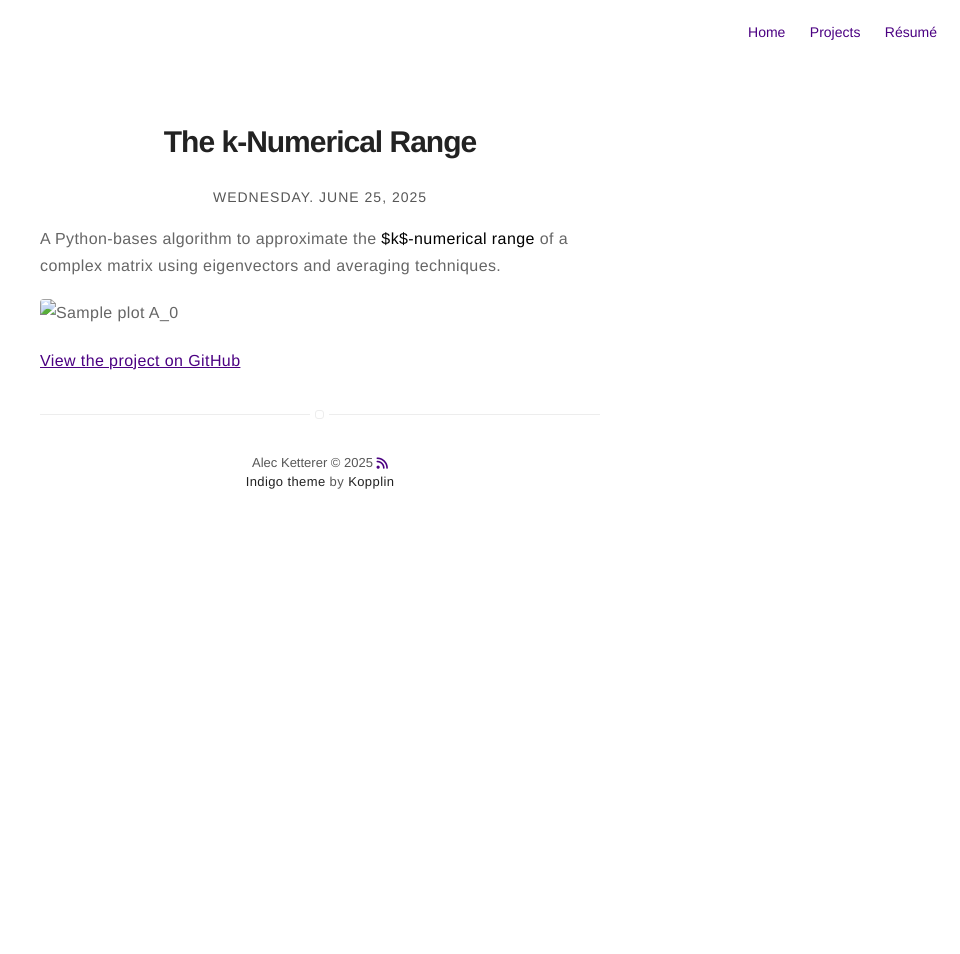
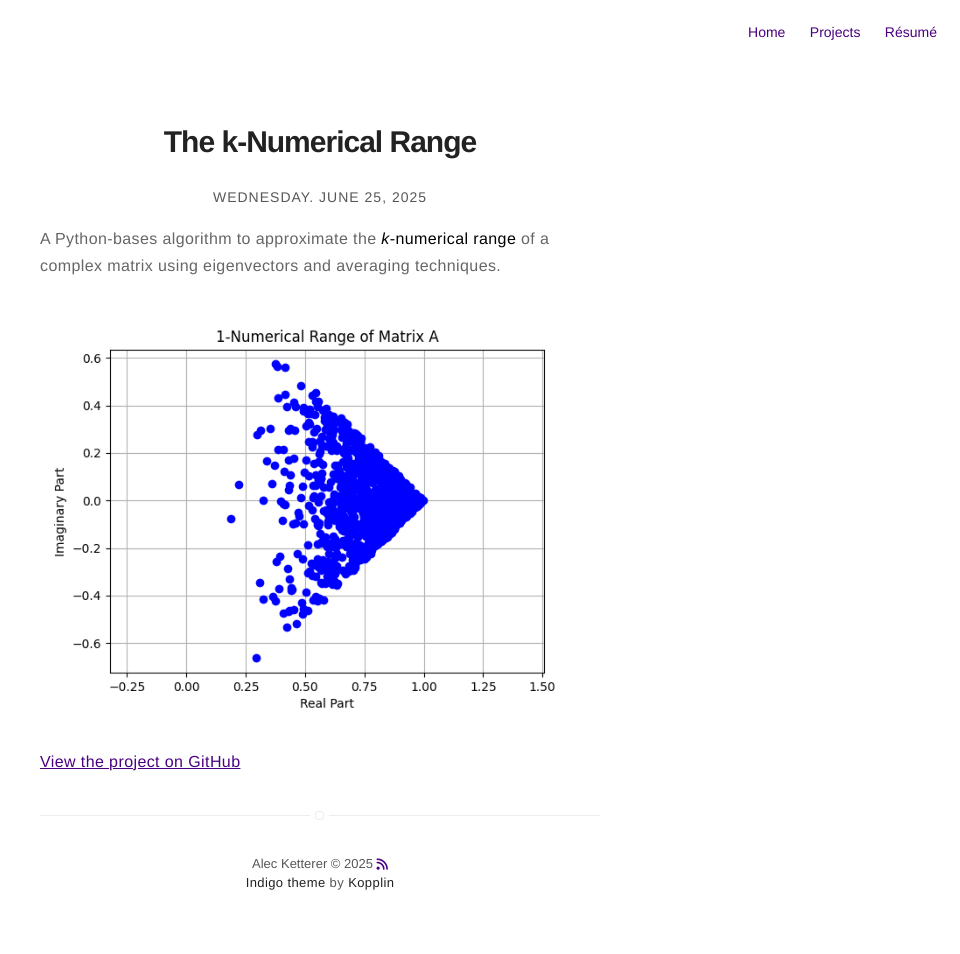
Before and after one commit to Shark-Vortex/Shark-Vortex.github.io, a Jekyll site: the page built from _posts/2025-06-25-k-numerical-range.md, in a window 1280 px wide. Shown: the whole page, without its empty margins (320-1280 px from the left). Built offline with Jekyll 4.4.1, drawn with Linux system fonts in a browser that asks for light colours; nearby versions of some CDN libraries; before the commit the page ends 900 px from its top, so only the background shows below that.

Commit message:
Updated k-numerical-range file

```diff
--- a/_posts/2025-06-25-k-numerical-range.md
+++ b/_posts/2025-06-25-k-numerical-range.md
@@ -5,8 +5,8 @@ projects: true
 hidden: false
 ---
 
-A Python-bases algorithm to approximate the **$k$-numerical range** of a complex matrix using eigenvectors and averaging techniques.
+A Python-bases algorithm to approximate the **<em>k</em>-numerical range** of a complex matrix using eigenvectors and averaging techniques.
 
-![Sample plot A_0](/my_github_pages/assets/images/A_0_Naive_Method.png)
+![Sample plot A_0](/assets/images/A_0_Naive_Method.png)
 
 [View the project on GitHub](https://github.com/Shark-Vortex/k-numerical-range)
```
